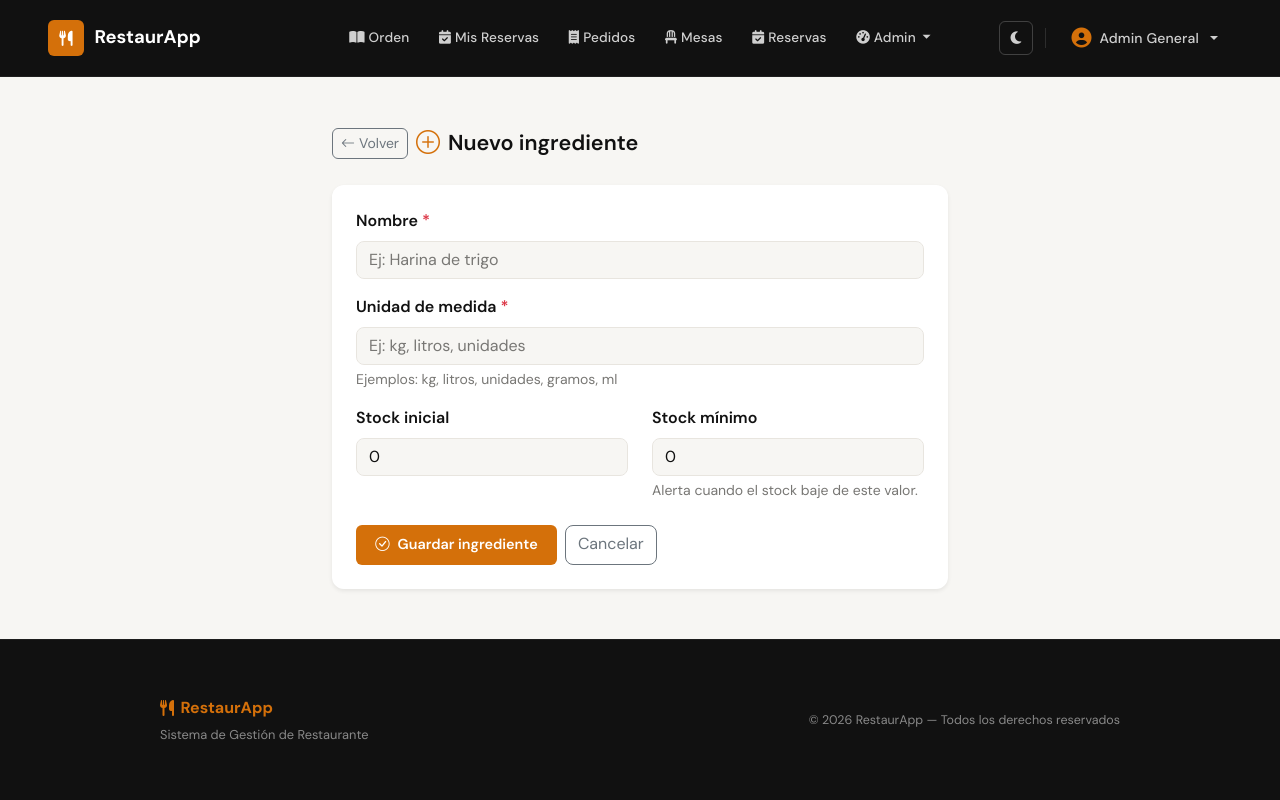
After one commit to juangallardo19/SistemaDeGestionDeRestaurantes, a Django app: page /inventory/ingrediente/nuevo/ in a window 1280 px wide. The commit adds this page. Run offline with Django 5.2, Linux system fonts and the light colour scheme; a user stored in the database is signed in; some web fonts are replaced.

Commit message:
adding new inventary

```diff
--- a/inventory/forms.py
+++ b/inventory/forms.py
@@ -3,6 +3,32 @@ from django import forms
 from menu.models import Ingrediente, PlatoIngrediente
 
 from .models import MovimientoInventario
+
+
+class IngredienteForm(forms.ModelForm):
+    class Meta:
+        model = Ingrediente
+        fields = ['nombre', 'unidad_medida', 'stock_actual', 'stock_minimo']
+        widgets = {
+            'nombre': forms.TextInput(attrs={
+                'class': 'form-control',
+                'placeholder': 'Ej: Harina de trigo',
+            }),
+            'unidad_medida': forms.TextInput(attrs={
+                'class': 'form-control',
+                'placeholder': 'Ej: kg, litros, unidades',
+            }),
+            'stock_actual': forms.NumberInput(attrs={
+                'class': 'form-control',
+                'step': '0.01',
+                'min': '0',
+            }),
+            'stock_minimo': forms.NumberInput(attrs={
+                'class': 'form-control',
+                'step': '0.01',
+                'min': '0',
+            }),
+        }
 
 
 class PlatoIngredienteForm(forms.ModelForm):
--- a/inventory/urls.py
+++ b/inventory/urls.py
@@ -7,6 +7,7 @@ app_name = 'inventory'
 urlpatterns = [
     # 'list' requerido por base.html (link Inventario en dropdown Administración)
     path('', views.lista_inventario, name='list'),
+    path('ingrediente/nuevo/', views.crear_ingrediente, name='crear_ingrediente'),
     path('movimiento/', views.registrar_movimiento, name='registrar_movimiento'),
     path('historial/', views.historial_movimientos, name='historial'),
     path('ingrediente/<int:pk>/', views.detalle_ingrediente, name='detalle_ingrediente'),
--- a/inventory/views.py
+++ b/inventory/views.py
@@ -10,7 +10,7 @@ from accounts.decorators import admin_required, mesero_required
 from accounts.email_utils import send_alerta_stock_bajo
 from menu.models import Ingrediente, Plato, PlatoIngrediente
 
-from .forms import MovimientoInventarioForm, PlatoIngredienteForm
+from .forms import IngredienteForm, MovimientoInventarioForm, PlatoIngredienteForm
 from .models import MovimientoInventario
 
 logger = logging.getLogger(__name__)
@@ -189,6 +189,19 @@ def editar_receta(request, plato_pk):
 
 
 @admin_required
+def crear_ingrediente(request):
+    form = IngredienteForm(request.POST or None)
+    if form.is_valid():
+        ingrediente = form.save()
+        messages.success(
+            request,
+            f'Ingrediente "{ingrediente.nombre}" creado correctamente.',
+        )
+        return redirect('inventory:list')
+    return render(request, 'inventory/crear_ingrediente.html', {'form': form})
+
+
+@admin_required
 def stock_por_categoria(request):
     from orders.models import DetallePedido
 
--- a/static/css/custom.css
+++ b/static/css/custom.css
@@ -462,6 +462,27 @@ main.page-content {
 
 .site-toggler[aria-expanded="true"] .hamburger-line:nth-child(3) {
     transform: translateY(-7px) rotate(-45deg);
+}
+
+/* Responsive: acciones de usuario en móvil */
+@media (max-width: 991.98px) {
+    .border-top-lg-0 {
+        border-color: rgba(255, 255, 255, 0.12) !important;
+    }
+    .navbar-collapse .dropdown-menu {
+        position: static !important;
+        float: none;
+        box-shadow: none;
+        background-color: rgba(255,255,255,0.05);
+        border: 1px solid rgba(255,255,255,0.1);
+        margin-top: 0.25rem;
+    }
+}
+
+@media (min-width: 992px) {
+    .border-top-lg-0 {
+        border-top: none !important;
+    }
 }
 
 /* ---------------------------------------------------------
--- /dev/null
+++ b/templates/inventory/crear_ingrediente.html
@@ -0,0 +1,91 @@
+{% extends 'base.html' %}
+
+{% block title %}Nuevo Ingrediente — RestaurApp{% endblock %}
+
+{% block content %}
+<div class="row justify-content-center">
+  <div class="col-12 col-md-8 col-lg-6">
+
+    <div class="d-flex align-items-center gap-2 mb-4">
+      <a href="{% url 'inventory:list' %}" class="btn btn-sm btn-outline-secondary">
+        <i class="bi bi-arrow-left me-1"></i>Volver
+      </a>
+      <div class="d-flex align-items-center gap-2">
+        <i class="bi bi-plus-circle fs-4 text-primary-warm"></i>
+        <h2 class="mb-0">Nuevo ingrediente</h2>
+      </div>
+    </div>
+
+    <div class="card shadow-sm border-0 rounded-3">
+      <div class="card-body p-4">
+
+        {% if form.non_field_errors %}
+        <div class="alert alert-danger small">
+          {% for error in form.non_field_errors %}
+          <p class="mb-0">{{ error }}</p>
+          {% endfor %}
+        </div>
+        {% endif %}
+
+        <form method="post" novalidate>
+          {% csrf_token %}
+
+          <div class="mb-3">
+            <label for="{{ form.nombre.id_for_label }}" class="form-label fw-semibold">
+              Nombre <span class="text-danger">*</span>
+            </label>
+            {{ form.nombre }}
+            {% if form.nombre.errors %}
+            <div class="text-danger small mt-1">{{ form.nombre.errors }}</div>
+            {% endif %}
+          </div>
+
+          <div class="mb-3">
+            <label for="{{ form.unidad_medida.id_for_label }}" class="form-label fw-semibold">
+              Unidad de medida <span class="text-danger">*</span>
+            </label>
+            {{ form.unidad_medida }}
+            <div class="form-text">Ejemplos: kg, litros, unidades, gramos, ml</div>
+            {% if form.unidad_medida.errors %}
+            <div class="text-danger small mt-1">{{ form.unidad_medida.errors }}</div>
+            {% endif %}
+          </div>
+
+          <div class="row">
+            <div class="col-sm-6 mb-3">
+              <label for="{{ form.stock_actual.id_for_label }}" class="form-label fw-semibold">
+                Stock inicial
+              </label>
+              {{ form.stock_actual }}
+              {% if form.stock_actual.errors %}
+              <div class="text-danger small mt-1">{{ form.stock_actual.errors }}</div>
+              {% endif %}
+            </div>
+            <div class="col-sm-6 mb-3">
+              <label for="{{ form.stock_minimo.id_for_label }}" class="form-label fw-semibold">
+                Stock mínimo
+              </label>
+              {{ form.stock_minimo }}
+              <div class="form-text">Alerta cuando el stock baje de este valor.</div>
+              {% if form.stock_minimo.errors %}
+              <div class="text-danger small mt-1">{{ form.stock_minimo.errors }}</div>
+              {% endif %}
+            </div>
+          </div>
+
+          <div class="d-flex gap-2 mt-2">
+            <button type="submit" class="btn btn-primary-custom fw-semibold">
+              <i class="bi bi-check-circle me-2"></i>Guardar ingrediente
+            </button>
+            <a href="{% url 'inventory:list' %}" class="btn btn-outline-secondary">
+              Cancelar
+            </a>
+          </div>
+        </form>
+
+      </div>
+    </div>
+
+  </div>
+</div>
+{% endblock %}
--- a/templates/partials/navbar.html
+++ b/templates/partials/navbar.html
@@ -78,6 +78,11 @@
                             </a>
                         </li>
                         <li>
+                            <a class="dropdown-item" href="{% url 'inventory:crear_ingrediente' %}">
+                                <i class="fa-solid fa-plus me-2" aria-hidden="true"></i>Nuevo ingrediente
+                            </a>
+                        </li>
+                        <li>
                             <a class="dropdown-item" href="{% url 'inventory:recetas' %}">
                                 <i class="fa-solid fa-book-open me-2" aria-hidden="true"></i>Recetas
                             </a>
@@ -106,7 +111,7 @@
             </ul>
 
             <!-- Acciones de la derecha -->
-            <div class="d-flex align-items-center gap-2 ms-auto">
+            <div class="d-flex align-items-center gap-2 ms-lg-auto mt-3 mt-lg-0 pt-3 pt-lg-0 border-top border-top-lg-0">
 
                 <button class="btn-theme-toggle" id="themeToggle"
                         title="Cambiar tema" aria-label="Cambiar tema claro/oscuro">
@@ -132,7 +137,7 @@
                             {{ user.get_full_name|default:user.username }}
                         </span>
                     </a>
-                    <ul class="dropdown-menu dropdown-menu-end dropdown-menu-custom">
+                    <ul class="dropdown-menu dropdown-menu-lg-end dropdown-menu-custom">
                         <li>
                             <div class="dropdown-header-custom">
                                 <span class="user-fullname">{{ user.get_full_name|default:user.username }}</span>
```
Also changed, not shown: templates/inventory/lista_inventario.html (+8 -3 lines).
